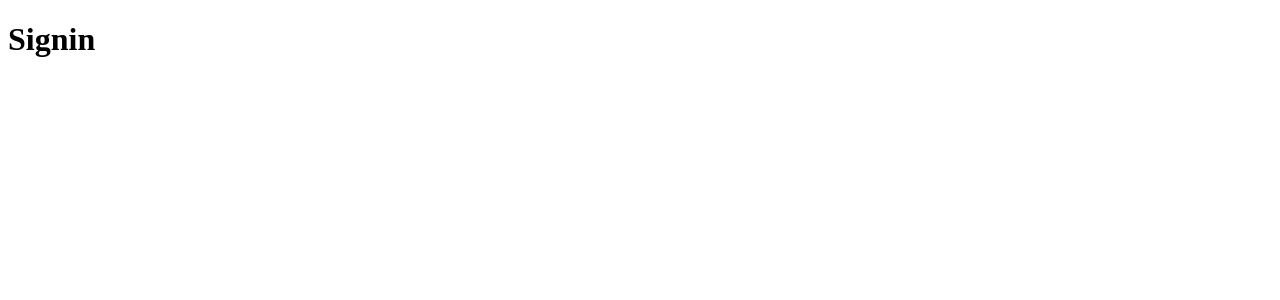
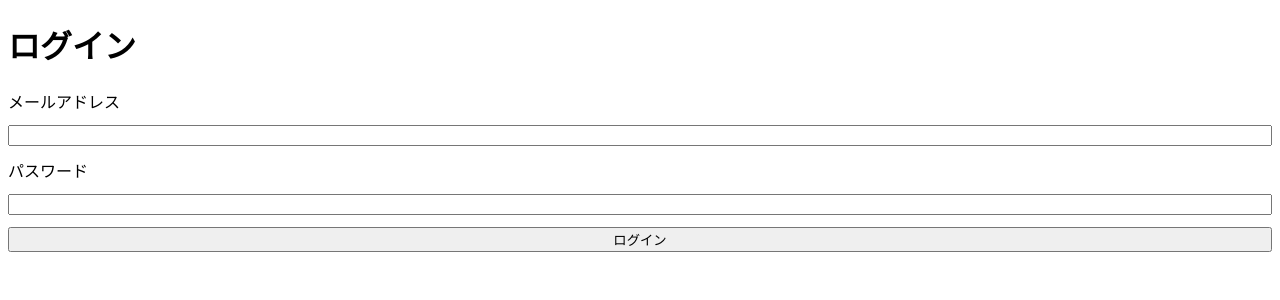
Before and after one commit to AllyBlackCat/Feat, a React (Vite) app in the folder frontend/: page / in a window 1280 px wide. Shown: the top 300 px of the page. Built offline with nearby package versions, Linux system fonts and the light colour scheme.

Commit message:
ログイン画面実装

```diff
--- a/frontend/src/features/auth/Signin.css
+++ b/frontend/src/features/auth/Signin.css
@@ -0,0 +1,5 @@
+div.signin-form {
+    display: flex;
+    flex-direction: column;
+    gap: 12px;
+}
--- a/frontend/src/features/auth/Signin.tsx
+++ b/frontend/src/features/auth/Signin.tsx
@@ -1,4 +1,19 @@
+import './Signin.css';
+
 function Signin() {
-    return <h1>Signin</h1>
+    return (
+        <main>
+            <h1>ログイン</h1>
+            <form>
+                <div className="signin-form">
+                    <label htmlFor="email">メールアドレス</label>
+                    <input id="email" type="email" required />
+                    <label htmlFor="password">パスワード</label>
+                    <input id="password" type="password" required />
+                    <button type="submit">ログイン</button>
+                </div>
+            </form>
+        </main>
+    );
 }
 export default Signin;
```
